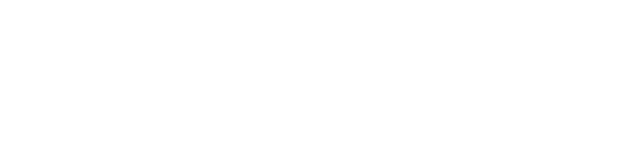
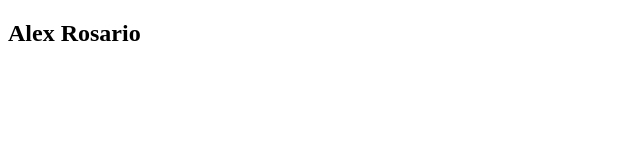
Before and after one commit to AlexRosario/foobar, a plain HTML site: page index.html in a window 1280 px wide. Shown: the whole page, without its empty margins (0-640 px from the left). Drawn offline with Linux system fonts and the light colour scheme.

Commit message:
update h2 with my name

```diff
--- a/index.html
+++ b/index.html
@@ -12,7 +12,7 @@
     <meta name="viewport" content="width=device-width, initial-scale=1">
     <link rel="stylesheet" href="">
   </head>
-  <h2></h2>
+  <h2>Alex Rosario</h2>
   <body>
     <!--[if lt IE 7]>
       <p class="browsehappy">You are using an <strong>outdated</strong> browser. Please <a href="#">upgrade your browser</a> to improve your experience.</p>
```
